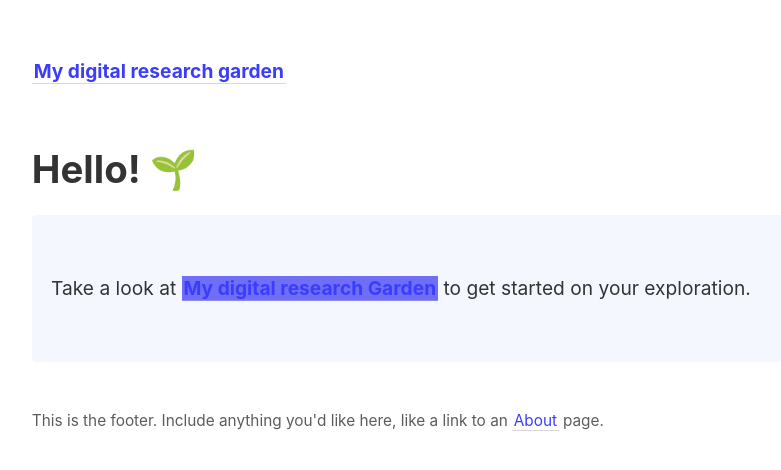
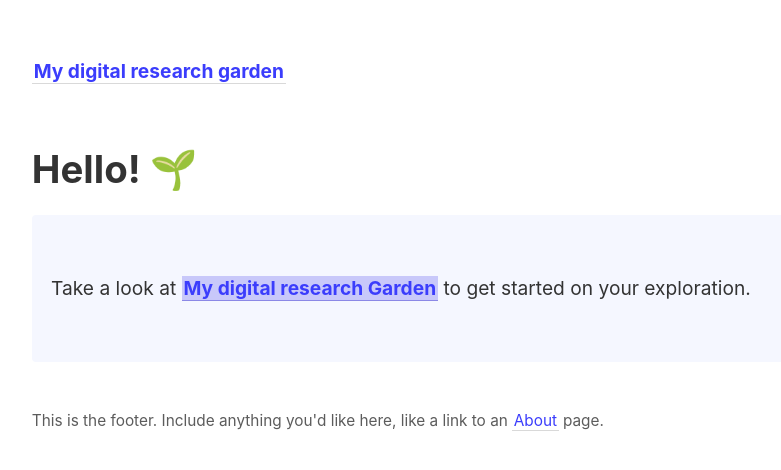
Before and after one commit to Chan-ops/my-digital-garden, a Jekyll site: the page built from _pages/index.md, in a window 1280 px wide. Shown: the top 470 px of the page, without its empty margins (45-826 px from the left). Built offline with Jekyll 4.4.1, drawn with Linux system fonts in a browser that asks for light colours.

Commit message:
Update link-previews.html

```diff
--- a/_includes/link-previews.html
+++ b/_includes/link-previews.html
@@ -2,13 +2,13 @@
 <style>
   content a.internal-link {
     border-color: #8b88e6;
-    background-color: #6f6ef6;
+    background-color: #c8c8fa;
   }
 
   #tooltip-wrapper {
     background: rgb(255, 255, 255);
     padding: 1em;
-    border: 3px solid #3b3dfc;
+    border: 5px solid #3b3dfc;
     border-radius: 4px;
     overflow: hidden;
     position: absolute;
```
